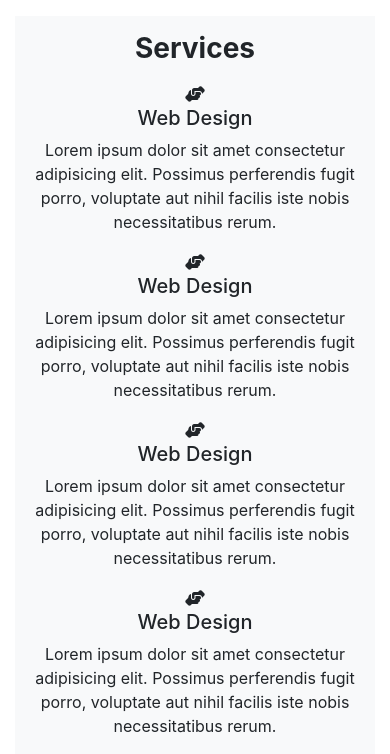
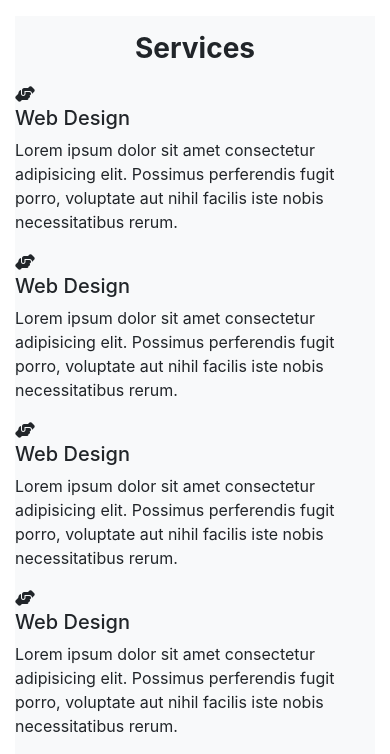
Before and after one commit to amin-babu/BootStrap-Project, a plain HTML site: page index.html in a window 390 px wide. Shown: the part 104-858 px from the top of the page. Drawn offline with nearby package versions, Linux system fonts and the light colour scheme.

Commit message:
column devided for 2

```diff
--- a/index.html
+++ b/index.html
@@ -24,23 +24,23 @@
           <div class="title text-center mb-3">
             <h3 class="font-weight-bolder">Services</h3>
           </div>
-          <div class="row text-center">
-            <div class="col-lg-3">
+          <div class="row text-left text-md-center">
+            <div class="col-lg-3 col-md-6">
               <i class="fas fa-hands-helping"></i>
               <h5>Web Design</h5>
               <p class="">Lorem ipsum dolor sit amet consectetur adipisicing elit. Possimus perferendis fugit porro, voluptate aut nihil facilis iste nobis necessitatibus rerum.</p>
             </div>
-            <div class="col-lg-3">
+            <div class="col-lg-3 col-md-6">
               <i class="fas fa-hands-helping"></i>
               <h5>Web Design</h5>
               <p>Lorem ipsum dolor sit amet consectetur adipisicing elit. Possimus perferendis fugit porro, voluptate aut nihil facilis iste nobis necessitatibus rerum.</p>
             </div>
-            <div class="col-lg-3">
+            <div class="col-lg-3 col-md-6">
               <i class="fas fa-hands-helping"></i>
               <h5>Web Design</h5>
               <p>Lorem ipsum dolor sit amet consectetur adipisicing elit. Possimus perferendis fugit porro, voluptate aut nihil facilis iste nobis necessitatibus rerum.</p>
             </div>
-            <div class="col-lg-3">
+            <div class="col-lg-3 col-md-6">
               <i class="fas fa-hands-helping"></i>
               <h5>Web Design</h5>
               <p>Lorem ipsum dolor sit amet consectetur adipisicing elit. Possimus perferendis fugit porro, voluptate aut nihil facilis iste nobis necessitatibus rerum.</p>
```
